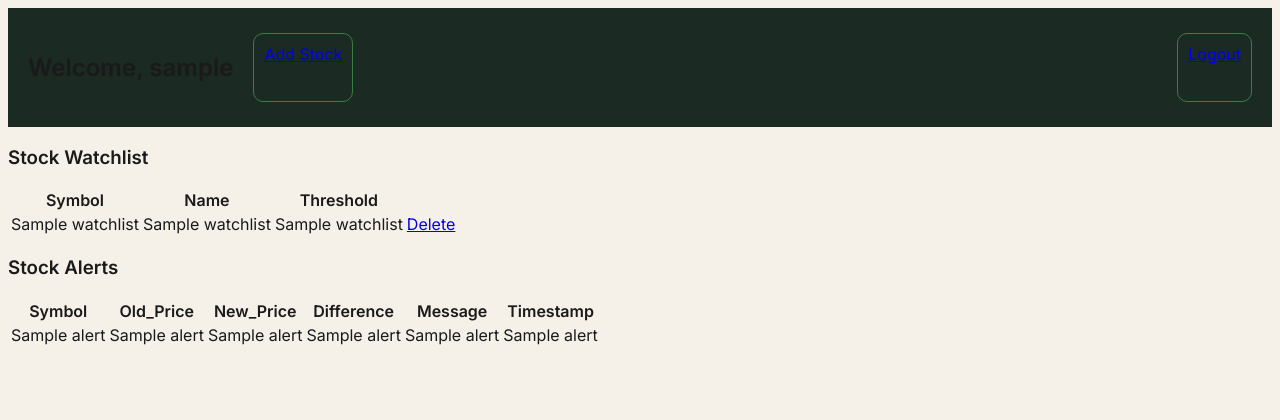
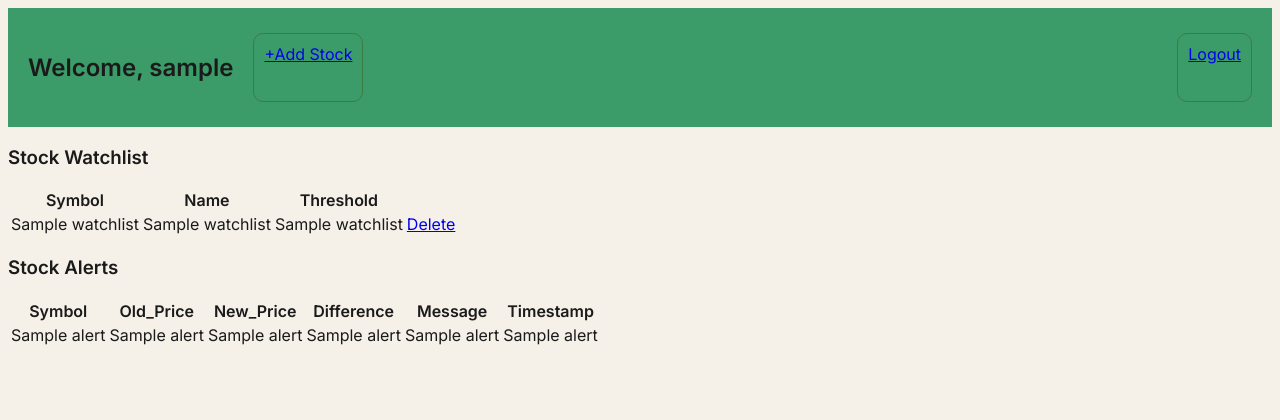
Before and after one commit to KeillenSnider/StockScrubber, a Flask app: page /dashboard in a window 1280 px wide. Shown: the top 420 px of the page. Run offline with Flask 3, Linux system fonts and the light colour scheme; the visitor is signed in with stand-in values (Sample User, id 1); a database or web service that is not in the repository returns one stand-in record (values such as "Sample title"); some libraries are stand-ins or nearby versions.

Commit message:
Changed small things

```diff
--- a/static/style.css
+++ b/static/style.css
@@ -49,7 +49,7 @@ body{
     /*Keeps it above all elemnts*/
     z-index: 1000;
 
-    background-color: #1B2A22;
+    background-color: #3c9c69;
 
     /*Make the elements side by side*/
     display: flex;
--- a/templates/dashboard.html
+++ b/templates/dashboard.html
@@ -29,7 +29,7 @@
             <h2>Welcome, {{username}}</h2>
 
             <div class = "button">
-                <a href = "{{url_for('add')}}">Add Stock</a>
+                <a href = "{{url_for('add')}}">+Add Stock</a>
             </div>
 
         </div>
```
